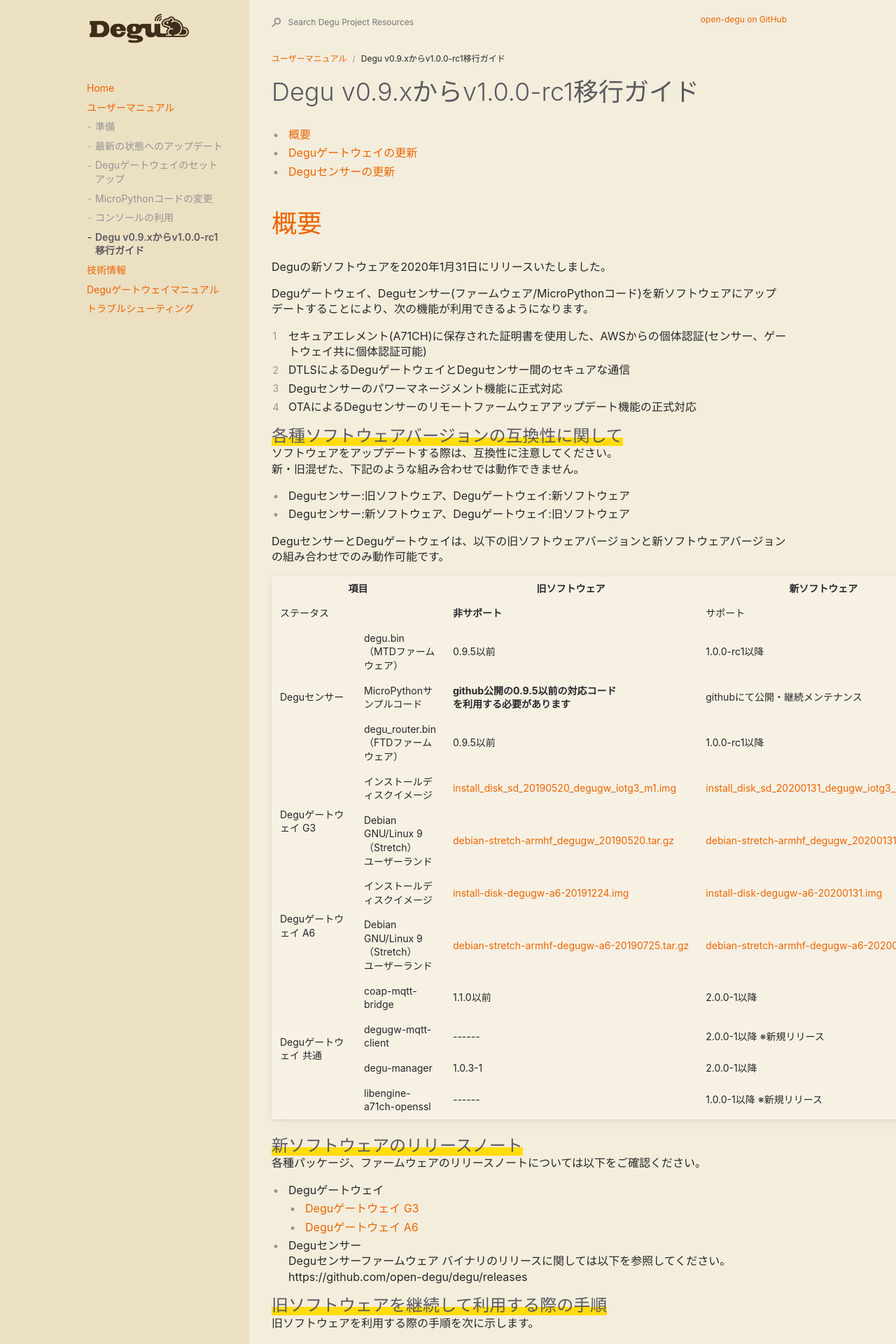
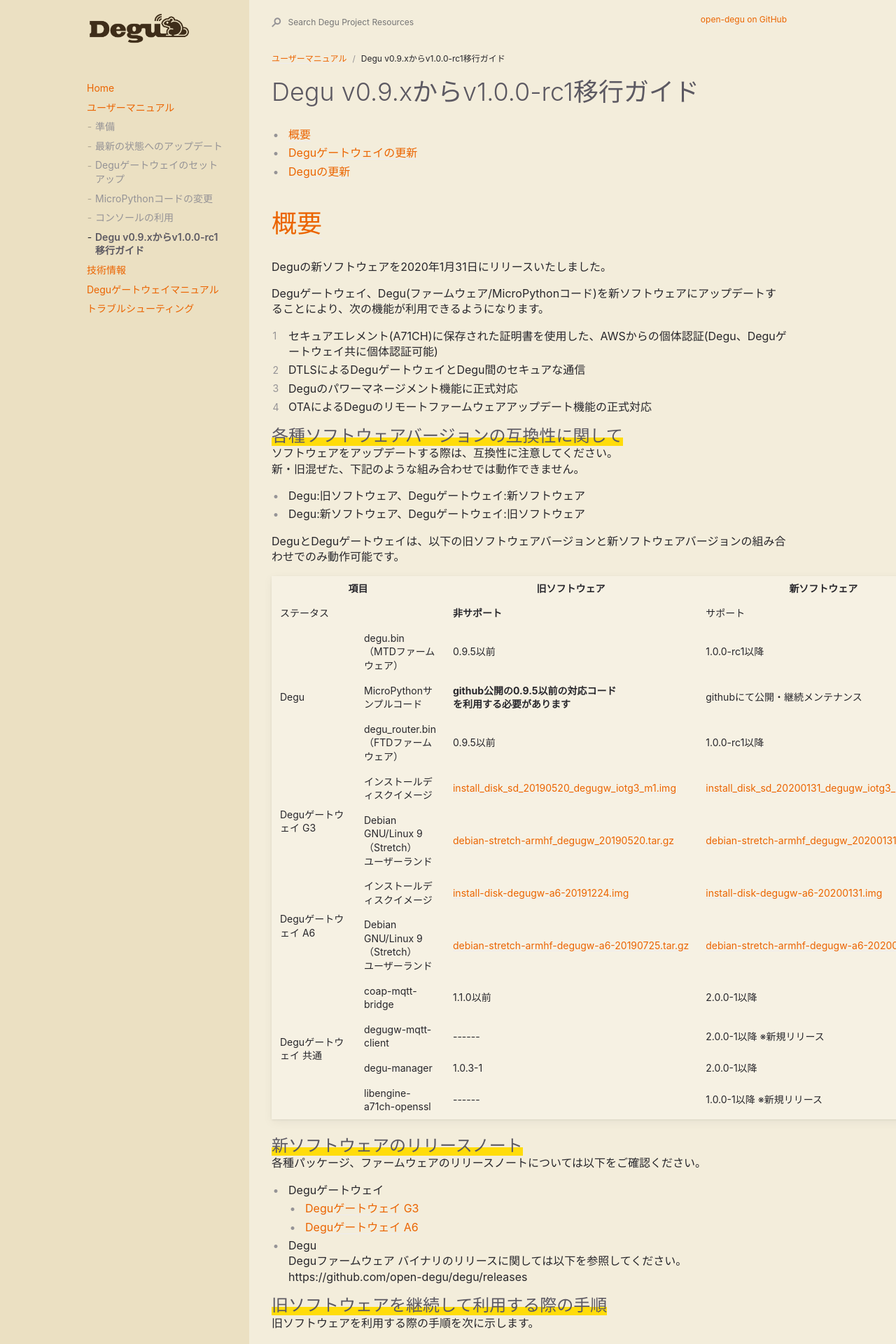
Before and after one commit to open-degu/open-degu.github.io, a Jekyll site: the page built from user_manual/60_version100.md, in a window 1280 px wide. Shown: the top 1920 px of the page at 70% size. Built offline with Jekyll 4.4.1, drawn with Linux system fonts in a browser that asks for light colours; some of the changed text lies outside the part shown.

Commit message:
update 60_version100.md
replace "Degu sensor" to "Degu".

```diff
--- a/user_manual/60_version100.md
+++ b/user_manual/60_version100.md
@@ -9,28 +9,28 @@ nav_order: 60
 
 * [概要](#intro)
 * [Deguゲートウェイの更新](#update_gw)
-* [Deguセンサーの更新](#update_sensor)
+* [Deguの更新](#update_sensor)
 
 # <a name="intro">概要</a>
 
 Deguの新ソフトウェアを2020年1月31日にリリースいたしました。
 
-Deguゲートウェイ、Deguセンサー(ファームウェア/MicroPythonコード)を新ソフトウェアにアップデートすることにより、次の機能が利用できるようになります。
+Deguゲートウェイ、Degu(ファームウェア/MicroPythonコード)を新ソフトウェアにアップデートすることにより、次の機能が利用できるようになります。
 
-1. セキュアエレメント(A71CH)に保存された証明書を使用した、AWSからの個体認証(センサー、ゲートウェイ共に個体認証可能)
-1. DTLSによるDeguゲートウェイとDeguセンサー間のセキュアな通信
-1. Deguセンサーのパワーマネージメント機能に正式対応
-1. OTAによるDeguセンサーのリモートファームウェアアップデート機能の正式対応
+1. セキュアエレメント(A71CH)に保存された証明書を使用した、AWSからの個体認証(Degu、Deguゲートウェイ共に個体認証可能)
+1. DTLSによるDeguゲートウェイとDegu間のセキュアな通信
+1. Deguのパワーマネージメント機能に正式対応
+1. OTAによるDeguのリモートファームウェアアップデート機能の正式対応
 
 ## 各種ソフトウェアバージョンの互換性に関して
 
 ソフトウェアをアップデートする際は、互換性に注意してください。
 新・旧混ぜた、下記のような組み合わせでは動作できません。
 
-* Deguセンサー:旧ソフトウェア、Deguゲートウェイ:新ソフトウェア
-* Deguセンサー:新ソフトウェア、Deguゲートウェイ:旧ソフトウェア
+* Degu:旧ソフトウェア、Deguゲートウェイ:新ソフトウェア
+* Degu:新ソフトウェア、Deguゲートウェイ:旧ソフトウェア
 
-DeguセンサーとDeguゲートウェイは、以下の旧ソフトウェアバージョンと新ソフトウェアバージョンの組み合わせでのみ動作可能です。
+DeguとDeguゲートウェイは、以下の旧ソフトウェアバージョンと新ソフトウェアバージョンの組み合わせでのみ動作可能です。
 
   <table>
     <tr>
@@ -44,7 +44,7 @@ DeguセンサーとDeguゲートウェイは、以下の旧ソフトウェアバ
       <td>サポート</td>
     </tr>
     <tr>
-      <td rowspan="3">Deguセンサー</td>
+      <td rowspan="3">Degu</td>
       <td>degu.bin（MTDファームウェア）</td>
       <td>0.9.5以前</td>
       <td>1.0.0-rc1以降</td>
@@ -111,15 +111,15 @@ DeguセンサーとDeguゲートウェイは、以下の旧ソフトウェアバ
 * Deguゲートウェイ
     * [Deguゲートウェイ G3](https://armadillo.atmark-techno.com/20200131/software-update-degu-g3)
     * [Deguゲートウェイ A6](https://armadillo.atmark-techno.com/20200131/software-update-degu-a6)
-* Deguセンサー
-Deguセンサーファームウェア バイナリのリリースに関しては以下を参照してください。
+* Degu
+Deguファームウェア バイナリのリリースに関しては以下を参照してください。
 https://github.com/open-degu/degu/releases
 
 ## 旧ソフトウェアを継続して利用する際の手順
 
 旧ソフトウェアを利用する際の手順を次に示します。
 
-### Deguセンサー
+### Degu
 
 0.9.5以前のイメージを書き込んでください。
 ファームウェアに関しては https://github.com/open-degu/degu/releases からダウンロードしてください。
@@ -208,24 +208,24 @@ configuration file '/etc/coap-mqtt/mqttinfo.json'
 [Deguゲートウェイのセットアップ](https://open-degu.github.io/user_manual/30_setup/) の『DeguゲートウェイをAWS IoTへ登録』を参照し、DeguゲートウェイをAWS IoT Coreへ再登録してください。
 
 
-# <a name="update_sensor">Deguセンサーの更新</a>
+# <a name="update_sensor">Deguの更新</a>
 
-以下に、Deguセンサーを新ソフトウェアへ移行する手順を示します。
+以下に、Deguを新ソフトウェアへ移行する手順を示します。
 
 ## ネットワーク情報のクリアとAWS IoT Coreへの再登録
 
-[AWS IoT Coreのシャドウが更新されない](https://open-degu.github.io/trouble_shooting#not_update_shadow)を参照し、Deguセンサー内のネットワーク情報をクリアし、AWS IoT Coreへ再登録してください。
+[AWS IoT Coreのシャドウが更新されない](https://open-degu.github.io/trouble_shooting#not_update_shadow)を参照し、Degu内のネットワーク情報をクリアし、AWS IoT Coreへ再登録してください。
 
-## Deguセンサーファームウェアの更新
+## Deguファームウェアの更新
 
-[最新の状態へのアップデート](https://open-degu.github.io/user_manual/20_software_update/)の手順を参照し、Deguセンサーファームウェアを最新にしてください。
+[最新の状態へのアップデート](https://open-degu.github.io/user_manual/20_software_update/)の手順を参照し、Deguファームウェアを最新にしてください。
 v1.0.0-rc1のファームウェアは、https://github.com/open-degu/degu/releases/tag/v1.0.0-rc1 に存在します。
 
 ## main.py更新
 
 ### サンプルコードをそのまま使用している場合
 
-[サンプルコード](https://github.com/open-degu/degu-micropython-samples) から最新のサンプルコードをダウンロードし、Deguセンサーに適用してください。
+[サンプルコード](https://github.com/open-degu/degu-micropython-samples) から最新のサンプルコードをダウンロードし、Deguに適用してください。
 
 ### 独自のmain.pyをご利用の場合
 
@@ -240,4 +240,4 @@ v1.0.0-rc1のファームウェアは、https://github.com/open-degu/degu/releas
 
 ### main.pyの適用方法
 
-[MicroPythonコードの変更](https://open-degu.github.io/user_manual/40_update_user_script/)を参照し、Deguセンサーに新しいmain.pyを上書きしてください。
+[MicroPythonコードの変更](https://open-degu.github.io/user_manual/40_update_user_script/)を参照し、Deguに新しいmain.pyを上書きしてください。
```
